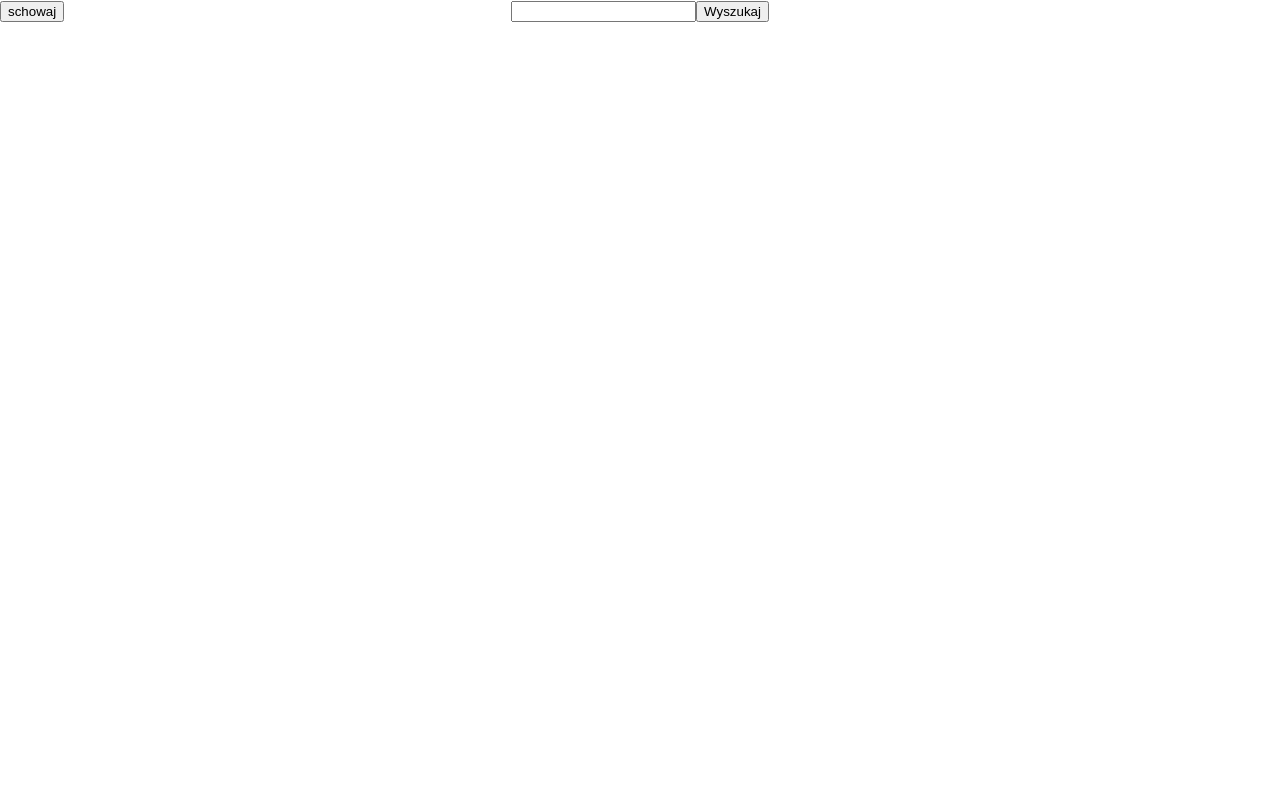
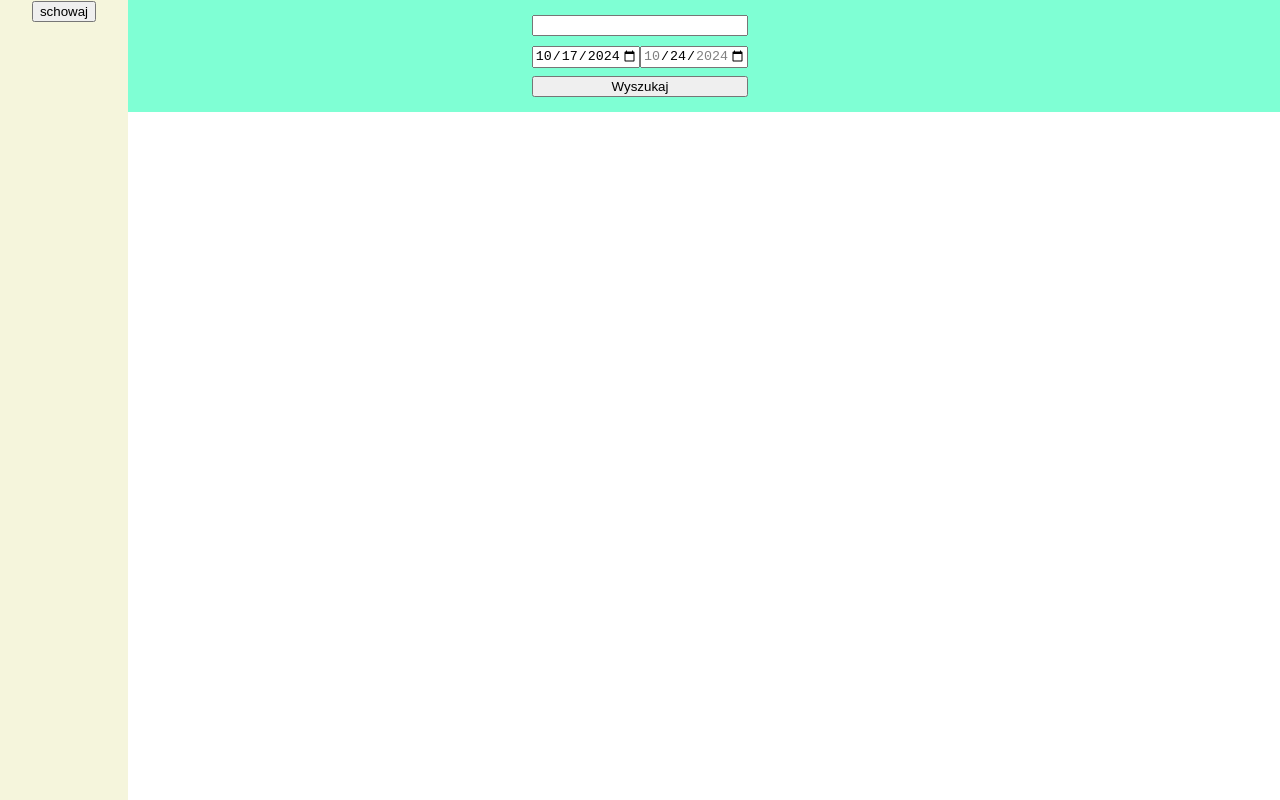
Before and after one commit to MajkiX/react-finance-project, a React (Create React App) app: page / in a window 1280 px wide. Both pictures are taken after a click on the button "showMenu". Built offline with nearby package versions, Linux system fonts and the light colour scheme.

Commit message:
date input

```diff
--- a/src/App.js
+++ b/src/App.js
@@ -1,22 +1,28 @@
 import { useEffect, useState } from 'react';
 import axios from 'axios'
 import './App.scss';
-import Main from './components/Main';
-import Header from './components/Header';
-import AsideMenu from './components/AsideMenu';
+import Main from './components/Main/Main';
+import Header from './components/Header/Header';
+import AsideMenu from './components/AsideMenu/AsideMenu';
 
 function App() {
+  const date = new Date()
+  date.setDate(date.getDate()-1)
+  const yesterdayDate = date.toISOString().slice(0, 10)
+  date.setDate(date.getDate()-7)
+  const weekAgoDate = date.toISOString().slice(0, 10)
+
   const [ticker, setTicker] = useState('')
   const [stock, setStock] = useState(null);
+  const [firstDate, setFirstDate] = useState(weekAgoDate)
+  const [secondDate, setSecondDate] = useState(yesterdayDate)
   const [tickerInfo, setTickerInfo] = useState(null)
   const [isAsideMenuVisible, setIsAsideMenuVisible] = useState(false)
   const [favouriteTickers, setFavouriteTickers] = useState([])
 
+
   const API_KEY = '3b7fOT4l9UZGBGtJGyuZzwwuF0n2hqxb'
-  const date = new Date()
-  date.setDate(date.getDate()-1)
-  const yesterdayDate = date.toISOString().slice(0, 10)
-  const TickerDataUrl = `https://api.polygon.io/v2/aggs/ticker/${ticker}/range/1/day/2024-10-09/${yesterdayDate}?adjusted=false&apiKey=${API_KEY}`;
+  const TickerDataUrl = `https://api.polygon.io/v2/aggs/ticker/${ticker}/range/1/day/${firstDate}/${secondDate}?adjusted=false&apiKey=${API_KEY}`;
   const TickerDetailsUrl = `https://api.polygon.io/v3/reference/tickers/${ticker}?apiKey=${API_KEY}`
 
   const fetchTickerData = () =>{
@@ -44,11 +50,22 @@ function App() {
   const fetchData = () => {
     fetchTickerData()
     fetchTickerDetails()
+    setTicker('')
   }
 
   const handleSetTicker = e =>{
     e.preventDefault();
     setTicker(e.target.value)
+  }
+
+  const handleSetFirstDate = e =>{
+    e.preventDefault();
+    setFirstDate(e.target.value)
+  }
+
+  const handleSetSecondDate = e =>{
+    e.preventDefault();
+    setSecondDate(e.target.value)
   }
 
   const handleShowAsideMenu = () => {
@@ -65,13 +82,28 @@ function App() {
     }
   }
 
-  const showAsideMenu = isAsideMenuVisible ? <AsideMenu handleShowAsideMenu={handleShowAsideMenu} favouriteTickers={favouriteTickers}/> : <button onClick={handleShowAsideMenu}>showMenu</button>
+  const showAsideMenu = isAsideMenuVisible ?
+    <AsideMenu
+      handleShowAsideMenu={handleShowAsideMenu}
+      favouriteTickers={favouriteTickers}
+      setTicker={setTicker}
+    />
+    :
+    <button onClick={handleShowAsideMenu}>showMenu</button>
 
 
   return (
     <div className="App">
       <aside>{showAsideMenu}</aside>
-      <Header handleSetTicker={handleSetTicker} fetchData={fetchData} ticker={ticker}/>
+      <Header
+        handleSetTicker={handleSetTicker}
+        fetchData={fetchData}
+        handleSetFirstDate={handleSetFirstDate}
+        handleSetSecondDate={handleSetSecondDate}
+        yesterdayDate={yesterdayDate}
+        ticker={ticker}
+        firstDate={firstDate}
+        secondDate={secondDate}/>
       {stock && tickerInfo && <Main stock={stock} tickerInfo={tickerInfo} API_KEY={API_KEY} handleAddToFavourite={handleAddToFavourite}/>}
     </div>
   );
--- a/src/components/AsideMenu.jsx
+++ /dev/null
@@ -1,23 +0,0 @@
-import React, { useEffect } from 'react';
-import './AsideMenu.scss'
-
-const AsideMenu = ({ handleShowAsideMenu, favouriteTickers }) => {
-
-
-
-    const favouriteTickersList = favouriteTickers.map(ticker => (
-        <div>
-            <h3>{ticker}</h3>
-            <button>Show Graph</button>
-        </div>
-    ))
-
-    return (
-        <div>
-            {favouriteTickersList}
-            <button onClick={handleShowAsideMenu}>schowaj</button>
-        </div>
-    );
-}
-
-export default AsideMenu;
--- /dev/null
+++ b/src/components/AsideMenu/AsideMenu.jsx
@@ -0,0 +1,23 @@
+import React from 'react';
+import './AsideMenu.scss'
+
+const AsideMenu = ({ handleShowAsideMenu, favouriteTickers, setTicker }) => {
+
+
+
+    const favouriteTickersList = favouriteTickers.map(ticker => (
+        <li>
+            <h3>{ticker}</h3>
+            <button onClick={() => setTicker(ticker)}>Set Ticker</button>
+        </li>
+    ))
+
+    return (
+        <div className='asideMenu'>
+            <button onClick={handleShowAsideMenu}>schowaj</button>
+            <ul>{favouriteTickersList}</ul>
+        </div>
+    );
+}
+
+export default AsideMenu;
--- /dev/null
+++ b/src/components/AsideMenu/AsideMenu.scss
@@ -0,0 +1,14 @@
+.asideMenu {
+    width: 10vw;
+    height: 100vh;
+    background-color: beige;
+    z-index: 10;
+
+    ul {
+        padding: 0;
+
+        li {
+            list-style: none;
+        }
+    }
+}
--- a/src/components/Header.jsx
+++ /dev/null
@@ -1,20 +0,0 @@
-import React from 'react';
-
-const Header = ({ handleSetTicker, ticker, fetchData }) => {
-
-    const handleSubmit = (e) => {
-        e.preventDefault()
-        fetchData()
-    }
-
-    return (
-        <>
-            <form onSubmit={handleSubmit}>
-                <input onChange={handleSetTicker} maxLength={4} type="text" value={ticker} />
-                <button type="submit">Wyszukaj</button>
-            </form>
-        </>
-    );
-}
-
-export default Header;
--- /dev/null
+++ b/src/components/Header/Header.jsx
@@ -0,0 +1,25 @@
+import React from 'react';
+import './Header.scss'
+
+const Header = ({ handleSetTicker, handleSetFirstDate, handleSetSecondDate, fetchData, ticker, firstDate, secondDate, yesterdayDate }) => {
+
+    const handleSubmit = (e) => {
+        e.preventDefault()
+        fetchData()
+    }
+
+    return (
+        <div className='header'>
+            <form className='header__form' onSubmit={handleSubmit}>
+                <input onChange={handleSetTicker} maxLength={4} type="text" value={ticker} />
+                <div>
+                    <input onChange={handleSetFirstDate} type="date" max={secondDate} name="" id="" value={firstDate} />
+                    <input onChange={handleSetSecondDate} type="date" max={yesterdayDate} min={firstDate} name="" id="" value={secondDate} />
+                </div>
+                <button type="submit">Wyszukaj</button>
+            </form>
+        </div>
+    );
+}
+
+export default Header;
--- /dev/null
+++ b/src/components/Header/Header.scss
@@ -0,0 +1,14 @@
+.header {
+    width: 100vw;
+    height: 14vh;
+    display: flex;
+    justify-content: center;
+    align-items: center;
+    background-color: aquamarine;
+
+    &__form {
+        display: flex;
+        flex-direction: column;
+        gap: 1vh;
+    }
+}
--- a/src/components/Main.scss
+++ /dev/null
@@ -1,3 +0,0 @@
-.logoImg {
-    width: 100px;
-}
--- a/src/components/Main.jsx
+++ b/src/components/Main/Main.jsx
@@ -14,11 +14,11 @@ const Main = ({ stock, tickerInfo, API_KEY, handleAddToFavourite }) => {
     };
 
     return (
-        <>
+        <div className='main'>
             <h1><img className='logoImg' src={branding.logo_url + `?apiKey=${API_KEY}`} alt="" /> </h1>
             <h2>{name}</h2>
             <h3>{ticker}</h3>
-            <ResponsiveContainer width="100%" height={500}>
+            <ResponsiveContainer className='graph' width="70%" height={500}>
                 <LineChart
                     data={results}
                     margin={{
@@ -33,7 +33,6 @@ const Main = ({ stock, tickerInfo, API_KEY, handleAddToFavourite }) => {
                     <YAxis domain={['dataMin - 10', 'dataMax + 10']} />
                     <Tooltip />
                     <Legend />
-                    {/* Wyświetlanie danych cen zamknięcia */}
                     <Line type="monotone" dataKey="c" stroke="#8884d8" name="Cena zamknięcia" />
                     <Line type="monotone" dataKey="h" stroke="#8444d8" name="Highest Price" />
                     <Line type="monotone" dataKey="h" stroke="#8422d8" name="Lowest Price" />
@@ -53,7 +52,7 @@ const Main = ({ stock, tickerInfo, API_KEY, handleAddToFavourite }) => {
                 </p>
                 <p>Total employees: {total_employees}</p>
             </article>
-        </>
+        </div>
     );
 }
 
--- /dev/null
+++ b/src/components/Main/Main.scss
@@ -0,0 +1,13 @@
+.main {
+    display: flex;
+    flex-direction: column;
+    align-items: center;
+
+    .logoImg {
+        width: 100px;
+    }
+
+    .graph {
+        z-index: 1;
+    }
+}
```
Also changed, not shown: src/components/AsideMenu.scss (deleted).
